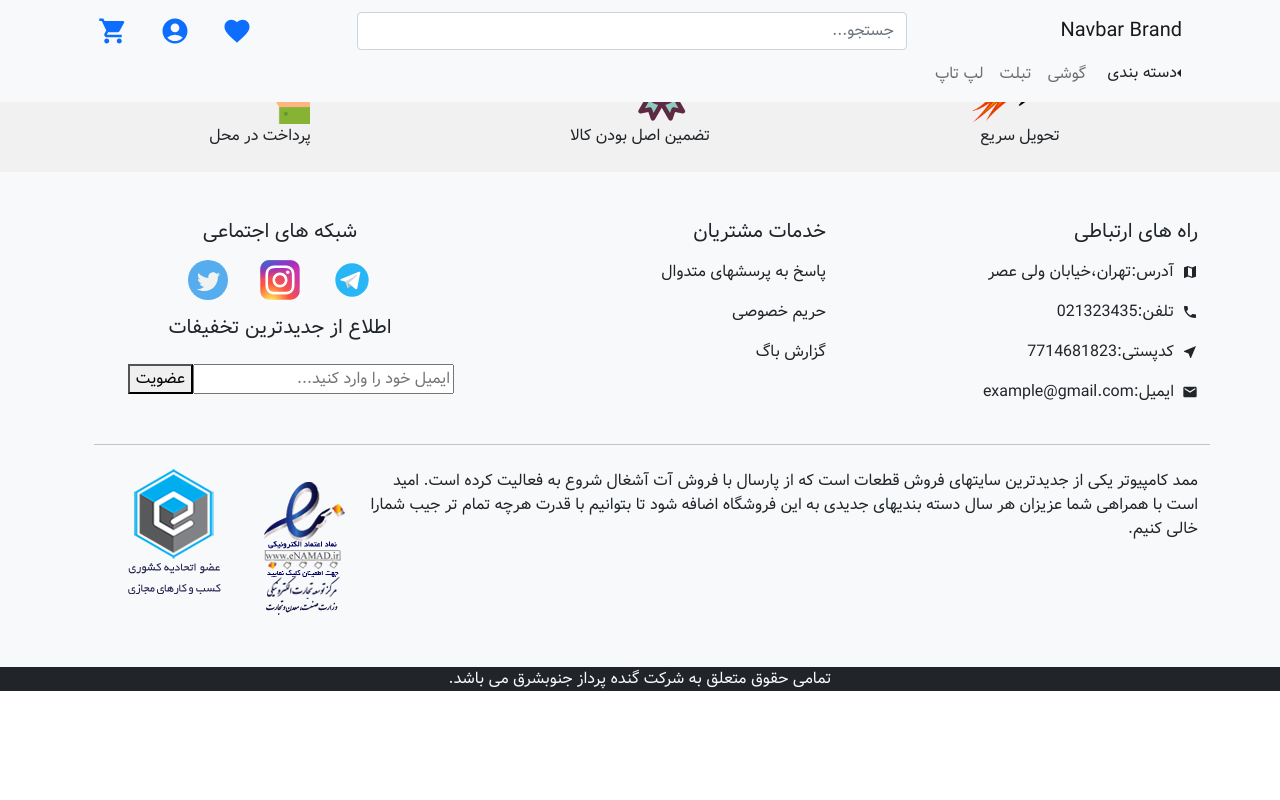
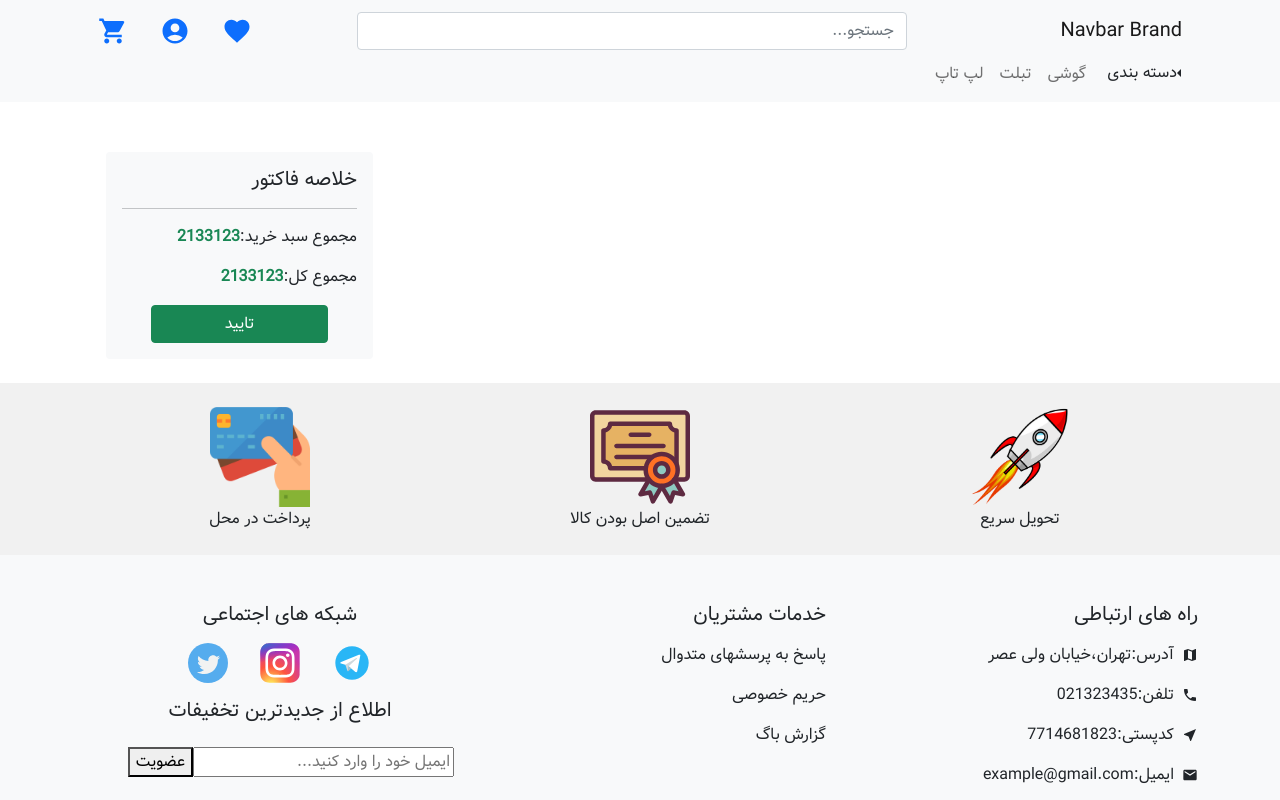
Before and after one commit to mmdaminah/shop, a React (Create React App) app: page /cart in a window 1280 px wide. Shown: the top 800 px of the page. Built offline with nearby package versions, Linux system fonts and the light colour scheme.

Commit message:
cart page initilized

```diff
--- a/src/Components/Navbar/Navbar.tsx
+++ b/src/Components/Navbar/Navbar.tsx
@@ -5,11 +5,7 @@ import { useHistory } from 'react-router';
 import { Link } from 'react-router-dom'
 import { useSelector } from 'react-redux';
 import IProduct from '../../Interfaces/ProductInterface';
-interface ICart {
-    cart: {
-        cartProducts: IProduct[]
-    }
-}
+import ICart from '../../Interfaces/CartInterface';
 const MyNavbar = () => {
     const history = useHistory()
     const [cartShow, setCartShow] = useState(false)
@@ -28,19 +24,19 @@ const MyNavbar = () => {
                 </Form>
                 <div className="d-flex flex-row-reverse w-25">
                     <Nav.Link className="" href="#link">
-                        <Dropdown show={cartShow} drop={window.innerWidth < 500 ? "start":"end"}>
+                        <Dropdown show={cartShow} drop={window.innerWidth < 500 ? "start" : "end"}>
                             <MdShoppingCart
                                 onMouseEnter={() => setCartShow(true)}
-                                // onMouseLeave={() => setCartShow(false)}
+                                onMouseLeave={() => setCartShow(false)}
                                 style={{ width: "30px", height: "30px" }} />
                             <Dropdown.Menu>
-                                <Dropdown.Item href="#/action-1">
+                                <Dropdown.Item>
                                     {
                                         cartItems.map((item) => {
                                             return (
                                                 <div className="d-flex">
                                                     <div className="w-100 text-center">
-                                                        <img style={{width:"100px",height:"100px"}} src={item.image} alt="" />
+                                                        <img style={{ width: "100px", height: "100px" }} src={item.image} alt="" />
                                                     </div>
                                                     <div>
                                                         <div>{item.model}</div>
@@ -51,7 +47,11 @@ const MyNavbar = () => {
                                         })
                                     }
                                     {
-                                        cartItems.length===0 ? <div>سبد خرید خالی است</div> : <button className="btn btn-danger">ثبت سفارش</button>
+                                        cartItems.length === 0 ?
+                                            <div>سبد خرید خالی است</div> :
+                                            <button
+                                            onClick={()=>history.push("/cart")}
+                                            className="btn btn-danger">ثبت سفارش</button>
                                     }
                                 </Dropdown.Item>
                             </Dropdown.Menu>
--- /dev/null
+++ b/src/Interfaces/CartInterface.ts
@@ -0,0 +1,7 @@
+import IProduct from './ProductInterface'
+interface ICart {
+    cart: {
+        cartProducts: IProduct[]
+    }
+}
+export default ICart;
--- a/src/Pages/CartPage/CartPage.tsx
+++ b/src/Pages/CartPage/CartPage.tsx
@@ -1,9 +1,71 @@
 import React from 'react'
-
-const CartPage = () => {
+import { RouteComponentProps } from 'react-router-dom'
+import { useSelector } from 'react-redux'
+import IProduct from '../../Interfaces/ProductInterface'
+import ICart from '../../Interfaces/CartInterface'
+import { Button } from 'react-bootstrap'
+import { MdDelete } from "react-icons/md";
+const CartPage = (props: RouteComponentProps) => {
+    const cartItems = useSelector<ICart, IProduct[]>(state => state.cart.cartProducts)
     return (
-        <div>
-            this is product card page
+        <div className="w-100" style={{ marginTop: "8rem" }}>
+            <div className="container w-100 d-flex">
+                <div className="w-75">
+                    {
+                        cartItems.map((item) => {
+                            return (
+                                <div className="row bg-light p-2 m-4 rounded">
+                                    <div className="col-4 text-center">
+                                        <img style={{ width: "200px", height: "200px" }} src={item.image} alt="" />
+                                    </div>
+                                    <div className="col-5 d-flex flex-column justify-content-around">
+                                        <div>{item.model}</div>
+                                        <div>
+                                            <Button variant="success" size="sm">+</Button>
+                                            <span className="mx-2">0</span>
+                                            <Button variant="danger" size="sm">-</Button>
+                                        </div>
+                                    </div>
+                                    <div className="col-3 py-4 d-flex flex-column justify-content-between">
+                                        <div className="d-flex flex-row-reverse">
+                                            <MdDelete style={{ width: "50px", height: "50px", color: "red" }} />
+                                        </div>
+                                        <div>
+                                            <div>
+                                                <span>قیمت واحد:</span>
+                                                <strong><span className="text-success">{item.price}</span></strong>
+                                            </div>
+                                            <div>
+                                                <span>قیمت کامل:</span>
+                                                <strong><span className="text-success">{item.price}</span></strong>
+                                            </div>
+                                        </div>
+                                    </div>
+                                </div>
+                            )
+                        })
+                    }
+                </div>
+                <div className="w-25 m-4">
+                    <div className="bg-light rounded p-3">
+                        <div>
+                            <h5>خلاصه فاکتور</h5>
+                            <hr />
+                        </div>
+                        <div className="my-3">
+                            <span>مجموع سبد خرید:</span>
+                            <strong><span className="text-success">2133123</span></strong>
+                        </div>
+                        <div className="my-3">
+                            <span>مجموع کل:</span>
+                            <strong><span className="text-success">2133123</span></strong>
+                        </div>
+                        <div className="text-center">
+                            <button className="btn btn-success w-75">تایید</button>
+                        </div>
+                    </div>
+                </div>
+            </div>
         </div>
     )
 }
--- a/src/Routes/mainRoutes.ts
+++ b/src/Routes/mainRoutes.ts
@@ -4,11 +4,13 @@ const Login = React.lazy(()=>import("../Pages/Login/Login"))
 const Dashboard = React.lazy(()=>import("../Pages/Dashboard/Dashboard"))
 const Category = React.lazy(()=>import("../Pages/Category/Category"))
 const ProductDetails = React.lazy(()=>import("../Pages/ProductDetails/ProductDetails"))
+const CartPage = React.lazy(()=>import("../Pages/CartPage/CartPage"))
 const routes = [
     {path:'/homepage',exact:true,Component:HomePage},
     {path:'/login',exact:true,Component:Login},
     {path:'/dashboard',exact:false,Component:Dashboard},
     {path:'/category:name',exact:false,Component:Category},
     {path:'/productdetails:id',exact:false,Component:ProductDetails},
+    {path:'/cart',exact:true,Component:CartPage},
 ]
 export default routes;
```
